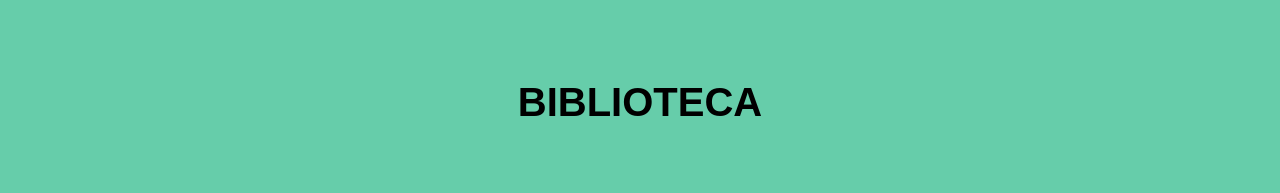
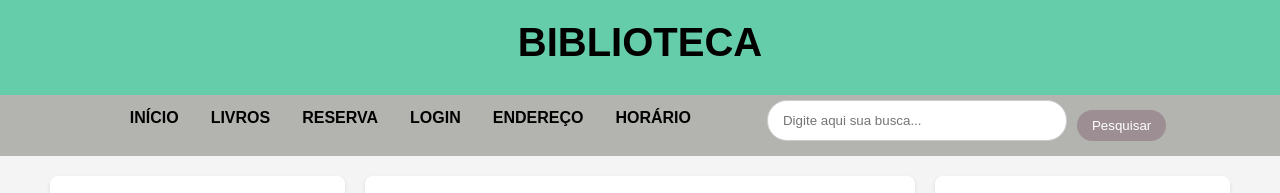
Before and after one commit to jenniferreislim-create/biblioteca, a plain HTML site: page index.html in a window 1280 px wide. Shown: the top 193 px of the page. Drawn offline with Linux system fonts and the light colour scheme.

Commit message:
Update index.html

```diff
--- a/index.html
+++ b/index.html
@@ -23,7 +23,7 @@
         }
         * { box-sizing: border-box; margin: 0; padding: 0; }
         body { font-family: Arial, sans-serif; background-color: var(--cor-fundo);  }
-        header { background: var(--cor-header); padding: 80px; text-align: center; }
+        header { background: var(--cor-header); padding: 20px; text-align: center; }
         header h1 { color: black; font-size: 2.5em; margin-bottom: 10px; text-align: center; }
         #frmBusca { margin-bottom: 15px; display: flex; justify-content: center; gap: 10px; }
         #frmBusca input[type="text"] { padding: 8px 15px; border: 1px solid #ccc; border-radius: 20px; width: 300px; }
```
